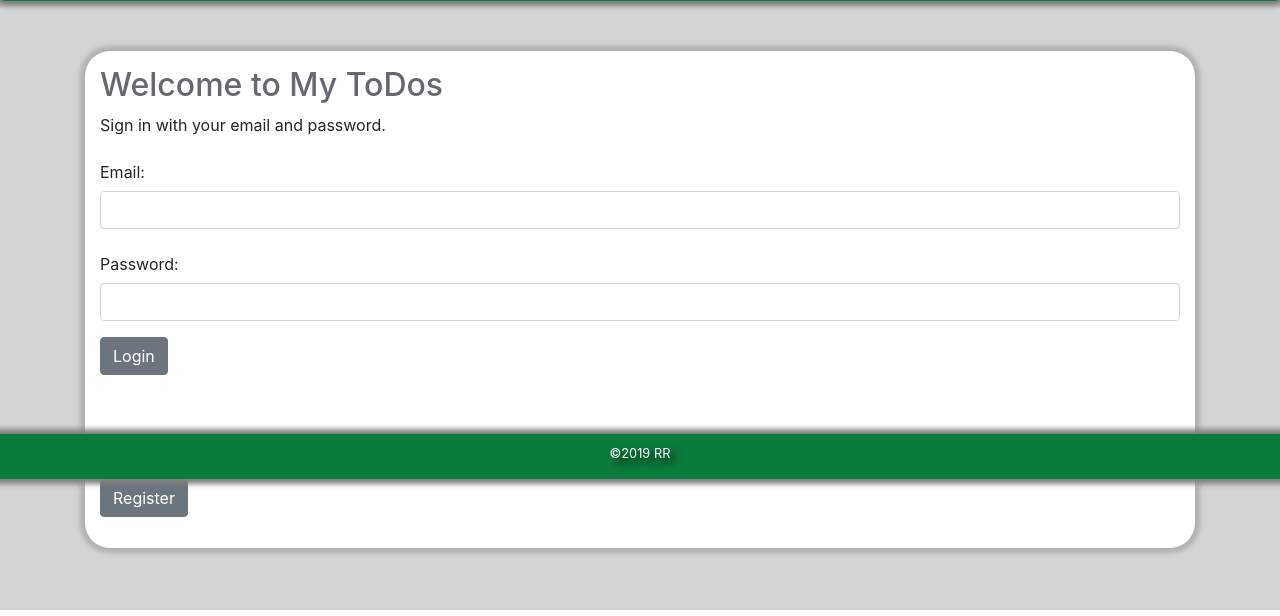
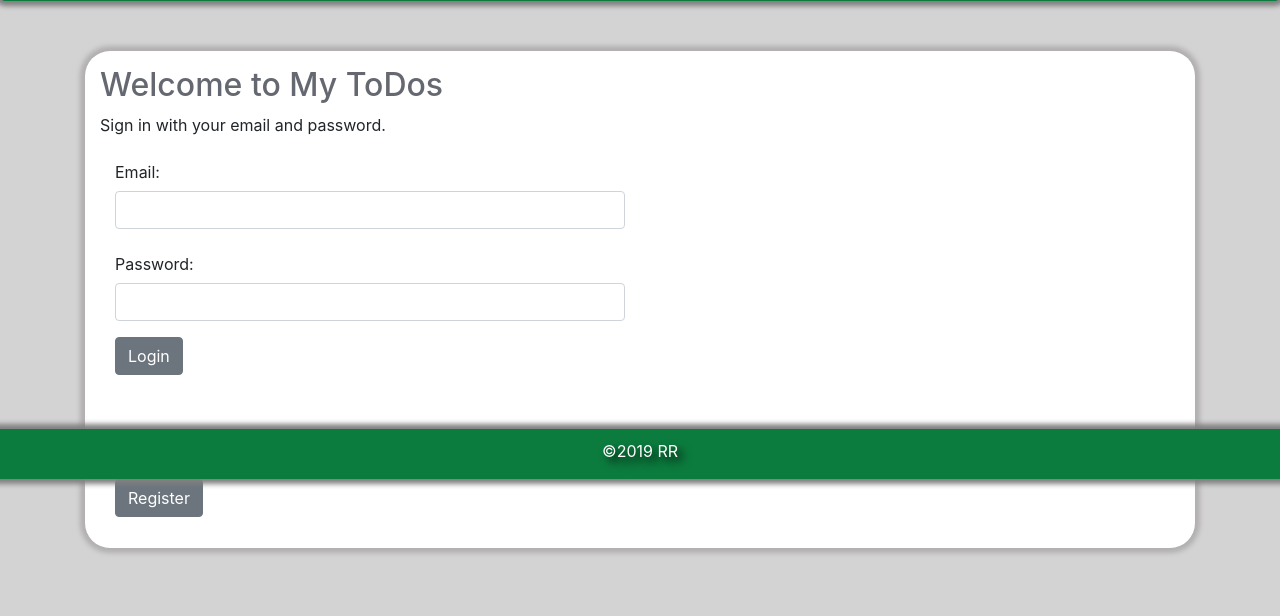
Before and after one commit to reerant/PHP-SQL, a PHP site: page / in a window 1280 px wide. Shown: the part 321-937 px from the top of the page. Run offline with PHP 8.4, Linux system fonts and the light colour scheme.

Commit message:
added and fixed code

```diff
--- a/footer.php
+++ b/footer.php
@@ -7,7 +7,6 @@
 <script src="https://cdnjs.cloudflare.com/ajax/libs/popper.js/1.14.7/umd/popper.min.js" integrity="sha384-UO2eT0CpHqdSJQ6hJty5KVphtPhzWj9WO1clHTMGa3JDZwrnQq4sF86dIHNDz0W1" crossorigin="anonymous"></script>
 <script src="https://stackpath.bootstrapcdn.com/bootstrap/4.3.0/js/bootstrap.min.js" integrity="sha384-7aThvCh9TypR7fIc2HV4O/nFMVCBwyIUKL8XCtKE+8xgCgl/PQGuFsvShjr74PBp" crossorigin="anonymous"></script>
 
-</div>
 </body>
 
 </html>
--- a/index.php
+++ b/index.php
@@ -113,15 +113,15 @@ if (isset($_POST['registerButton'])) {
   </div>
   <!-- validateLogin checks if there are any empty fields in the form when submitting -->
   <form action="index.php" name="loginForm" method="post" id="loginForm" onsubmit="return validateLogin()">
-    <div class="form-group">
+    <div class="form-group col-md-6">
       <label for="loginEmail" class="col-form-label">Email:</label>
       <input type="text" class="form-control" id="loginEmail" name="loginEmail">
     </div>
-    <div class="form-group">
+    <div class="form-group col-md-6">
       <label for="loginPassword" class="col-form-label">Password:</label>
       <input type="password" class="form-control" id="loginPassword" name="loginPassword">
     </div>
-    <div class="form-group">
+    <div class="form-group col-md-6">
       <button type="submit" class="btn btn-secondary" id="loginButton" name="loginButton">Login</button>
     </div>
     <br>
@@ -137,7 +137,7 @@ if (isset($_POST['registerButton'])) {
 
     <br>
     <p>If you do not have an account yet click on "Register" to create one. </p>
-    <div class="form-group">
+    <div class="form-group col-md-6">
       <button type="button" class="btn btn-secondary" data-toggle="modal" data-target="#register">Register</button>
     </div>
   </form>
@@ -170,13 +170,16 @@ if (isset($_POST['registerButton'])) {
 
           <div class="form-group">
             <label for="regEmail">Email</label>
-            <input type="email" class="form-control" id="regEmail" name="regEmail" aria-describedby="emailHelp" pattern="[a-z0-9._%+-]+@[a-z0-9.-]+\.[a-z]{2,}$"><small id="emailHelp" class="form-text text-muted">
-              Your email must contain @ character. It can NOT contain &auml;,	&ouml; or &aring; characters.
+            <input type="email" class="form-control" id="regEmail" name="regEmail" aria-describedby="emailHelp" pattern="[a-z0-9._%+-]+@[a-z0-9.-]+\.[a-z]{2,}$">
+            <small id="emailHelp" class="form-text text-muted">
+              Your email must contain @ character. It can NOT contain &auml;, &ouml; or &aring; characters.
+            </small>
           </div>
 
           <div class="form-group">
             <label for="regPassword">Password</label>
-            <input type="password" class="form-control" id="regPassword" name="regPassword" aria-describedby="passwordHelp" pattern=".{8,}" title="Password must contain eight or more characters"><small id="passwordHelp" class="form-text text-muted">
+            <input type="password" class="form-control" id="regPassword" name="regPassword" aria-describedby="passwordHelp" pattern=".{8,}" title="Password must contain eight or more characters">
+            <small id="passwordHelp" class="form-text text-muted">
               Your password must contain eight or more characters.
             </small>
           </div>
```
Also changed, not shown: todos.php (+9 -4 lines).
